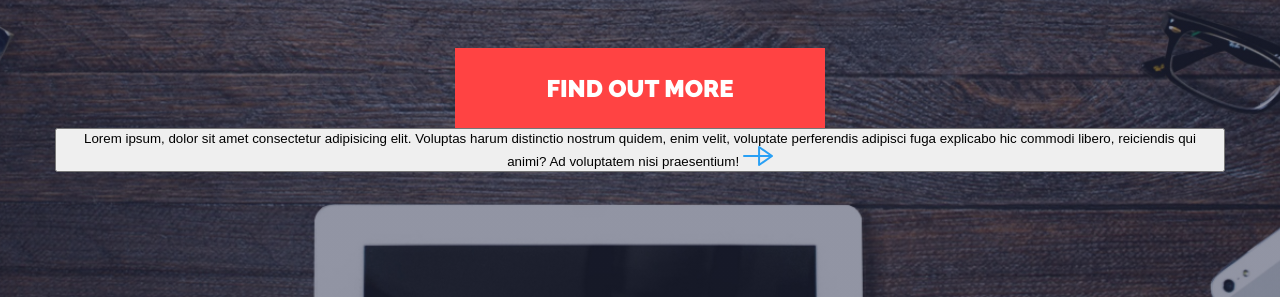
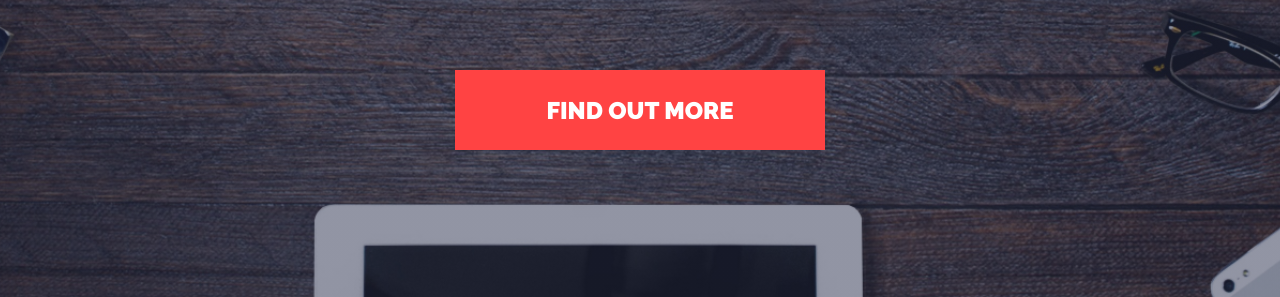
Before and after one commit to igorstasiuk/tms-front, a website built with Parcel: page src/index.html in a window 1280 px wide. Shown: the part 503-800 px from the top of the page. Built offline with nearby package versions, Linux system fonts and the light colour scheme.

Commit message:
removed redundunt code

```diff
--- a/src/index.html
+++ b/src/index.html
@@ -62,13 +62,6 @@
                 <p class="banner-section__descr">Lorem ipsum dolor sit amet, consectetur adipiscing elit. Praesent commodo cursus magna vel scelerisque nisl consectetur et.</p>
                 <button class="button button--primary banner-section__find-out-btn" type="button">Find Out More</button>
             </div>
-
-           <button>
-            <span>Lorem ipsum, dolor sit amet consectetur adipisicing elit. Voluptas harum distinctio nostrum quidem, enim velit, voluptate perferendis adipisci fuga explicabo hic commodi libero, reiciendis qui animi? Ad voluptatem nisi praesentium!</span>
-            <svg width="30" height="20" viewBox="0 0 30 20" fill="none" xmlns="http://www.w3.org/2000/svg">
-                <path d="M27.2052 10H1M16.0769 1L29 10L16.0769 19V1Z" stroke="#29A0F5" stroke-width="2" stroke-linecap="round" stroke-linejoin="round"/>
-            </svg>
-           </button>
         </div>
     </section>
 </body>
```
